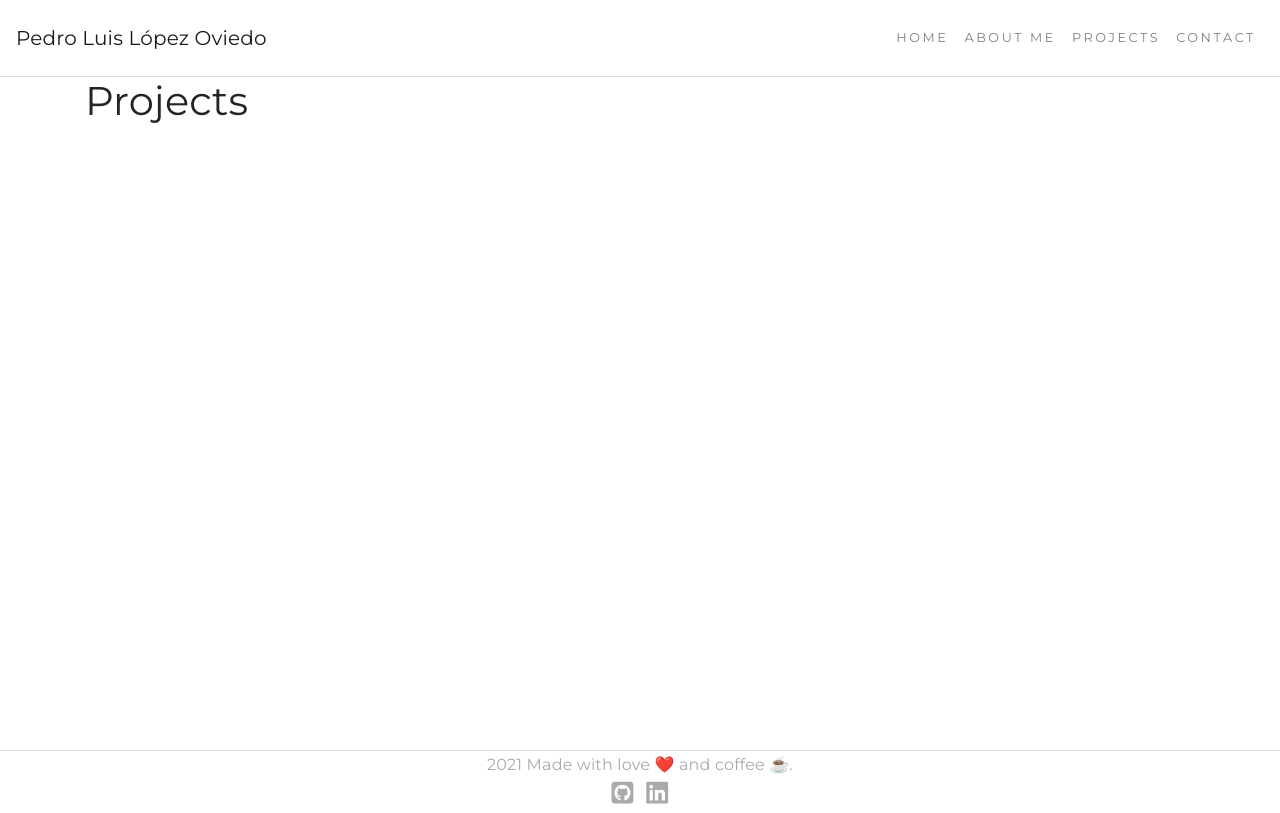
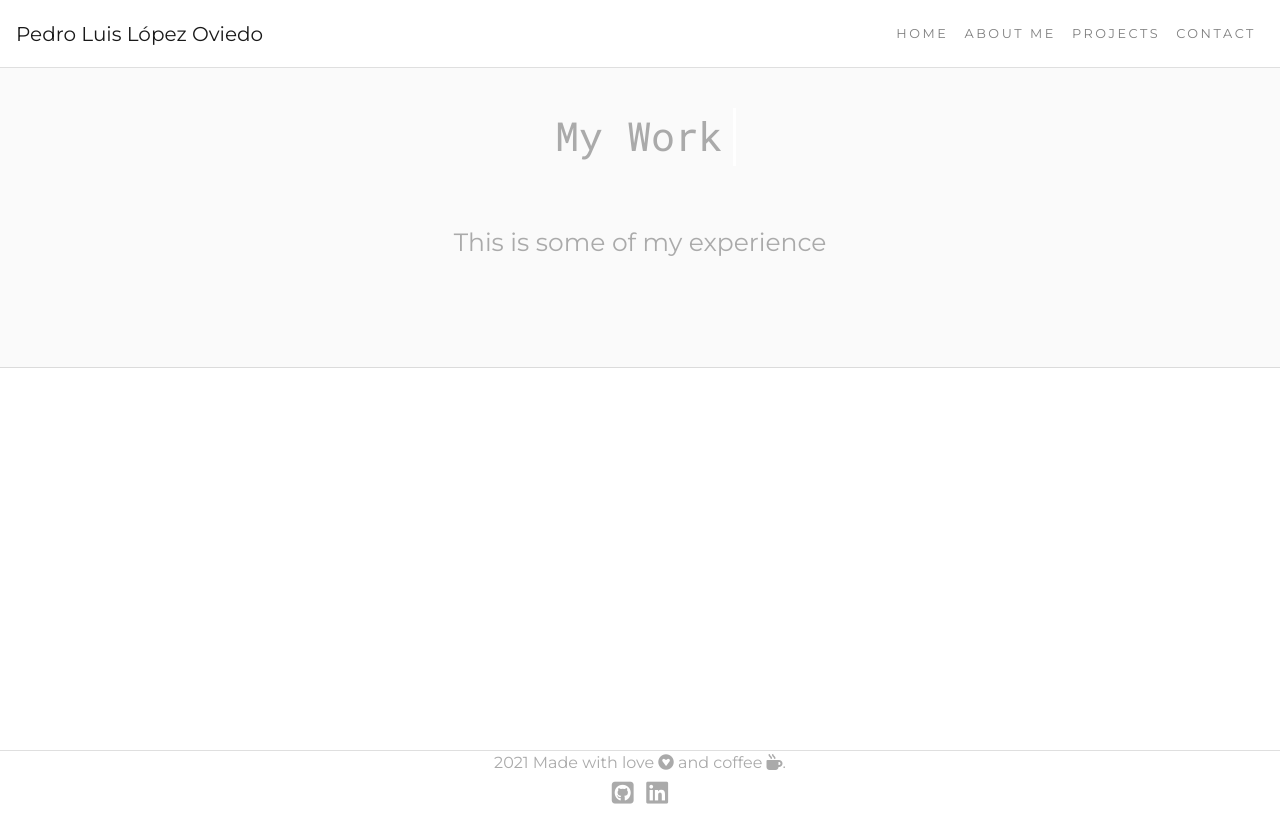
Before and after one commit to ciscodea/Portfolio, a Django app: page /projects/ in a window 1280 px wide. Run offline with Django 3.2, Linux system fonts and the light colour scheme; data that the repository does not hold is empty; some libraries are stand-ins or nearby versions.

Commit message:
Working in the front-end

```diff
--- a/static/css/main.css
+++ b/static/css/main.css
@@ -1,8 +1,6 @@
 body {
     background: #fff;
     font-family: 'Montserrat', sans-serif;
-    letter-spacing: .01rem;
-    line-height: 1.75rem;
     margin-bottom: 60px;
 }
 
@@ -30,7 +28,17 @@
     background: #fafafa;
     width: 100%;
     height: 300px;
+    border-bottom: 1px solid rgba(0,0,0,.125);
+    margin-bottom: 30px;
     text-align: center;
+}
+.header-title {
+    padding-top: 40px;
+}
+.header-text {
+    color: #aaa;
+    padding-top: 50px;
+    font-size: 25px;
 
 }
 
@@ -67,3 +75,8 @@
 .footer-social a:hover {
     color: blue;
 }
+
+.img-project {
+    min-width: 100%;
+    height: 250px;
+}
--- a/static/js/animation.js
+++ b/static/js/animation.js
@@ -2,7 +2,7 @@
 var textWrapper = document.querySelector('.ml11 .letters');
 textWrapper.innerHTML = textWrapper.textContent.replace(/([^\x00-\x80]|\w)/g, "<span class='letter'>$&</span>");
 
-anime.timeline({loop: true})
+anime.timeline({loop: false})
   .add({
     targets: '.ml11 .line',
     scaleY: [0,1],
@@ -23,10 +23,4 @@
     duration: 600,
     offset: '-=775',
     delay: (el, i) => 120 * (i+1)
-  }).add({
-    targets: '.ml11',
-    opacity: 0,
-    duration: 2000,
-    easing: "easeOutExpo",
-    delay: 2000
-  });
+  })
--- a/templates/base.html
+++ b/templates/base.html
@@ -7,15 +7,19 @@
     {% block head_content %}{% endblock %}
 
     {% load static %}
+
+     <!-- Styles -->
     <link rel="stylesheet" href="{% static 'css/bootstrap.min.css' %}" />
     <link rel="stylesheet" href="{% static 'css/main.css' %}" />
     <link rel="stylesheet" href="{% static 'css/animation.css' %}" />
 
+    <!-- Google fonts -->
     <link href="https://fonts.googleapis.com/css2?family=Montserrat&display=swap" rel="stylesheet">
     <link href="https://fonts.googleapis.com/css2?family=Roboto+Mono&display=swap" rel="stylesheet">
 
+    <!-- Icons -->
+    <script src="https://kit.fontawesome.com/a076d05399.js" crossorigin="anonymous"></script>
 
-    <script src="https://kit.fontawesome.com/a076d05399.js" crossorigin="anonymous"></script>
 </head>
 <body>
     {% include "nav.html" %}
--- a/templates/footer.html
+++ b/templates/footer.html
@@ -1,6 +1,6 @@
 <footer class="footer footer-border">
     <div class="footer-message">
-       2021 Made with love ❤️ and coffee ☕.
+       2021 Made with love <i class="fab fa-gratipay"></i> and coffee <i class="fas fa-mug-hot"></i>.
     </div>
 
     <div class="footer-social">
--- a/templates/projects/feed.html
+++ b/templates/projects/feed.html
@@ -4,22 +4,40 @@
     <title>Projects</title>
 {% endblock %}
 
+{% block header %}
+     <header class="header header-title">
+       <h1 class="ml11 vertical-center">
+            <span class="text-wrapper">
+                <span class="line line1"></span>
+                <span class="letters">My Work</span>
+            </span>
+        </h1>
+        <p class="header-text">This is some of my experience</p>
+    </header>
+{% endblock %}
+
 {%block container %}
-
-    <h1>Projects</h1>
-
     <div class="row">
         {% for project in projects %}
-            <div class="col-lg-3 col-md-4 offset-lg-1">
+            <div class="col-md-4 col-xl-6">
+               <div class="card mb-4  box-shadow">
+                    <img class="img-tubmnail border rounded img-project" src="{{ project.image.url }}" alt="{{ project.title }}">
+                    <div class="card-body">
+                        <p class="card-text">
+                            <h4>{{project.title}}</h4>
+                            <p class="text-justify">{{project.description}}</p>
+                        </p>
+                        <div class="d-flex justify-content-between align-items-center">
+                            <div class="btn-group">
+                                <button class="btn btn-sm btn-outline-secondary"><a href="#">Demo</a></button>
+                                <button class="btn btn-sm btn-outline-secondary"><a href="#">Github</a></button>
+                            </div>
 
-                <img class="img-fluid border rounded" src="{{ project.image.url }}" alt="{{ project.title }}">
-            </div>
-            <div class="col-lg-7 col-md-8">
-                 <h2 class="section-heading">{{project.title}}</h2>
-                  <p class="text-justify">{{project.description}}</p>
+                        </div>
+                    </div>
+               </div>
             </div>
         {%  endfor %}
-
     </div>
 
 
```
Also changed, not shown: templates/home.html (+3 -4 lines).
